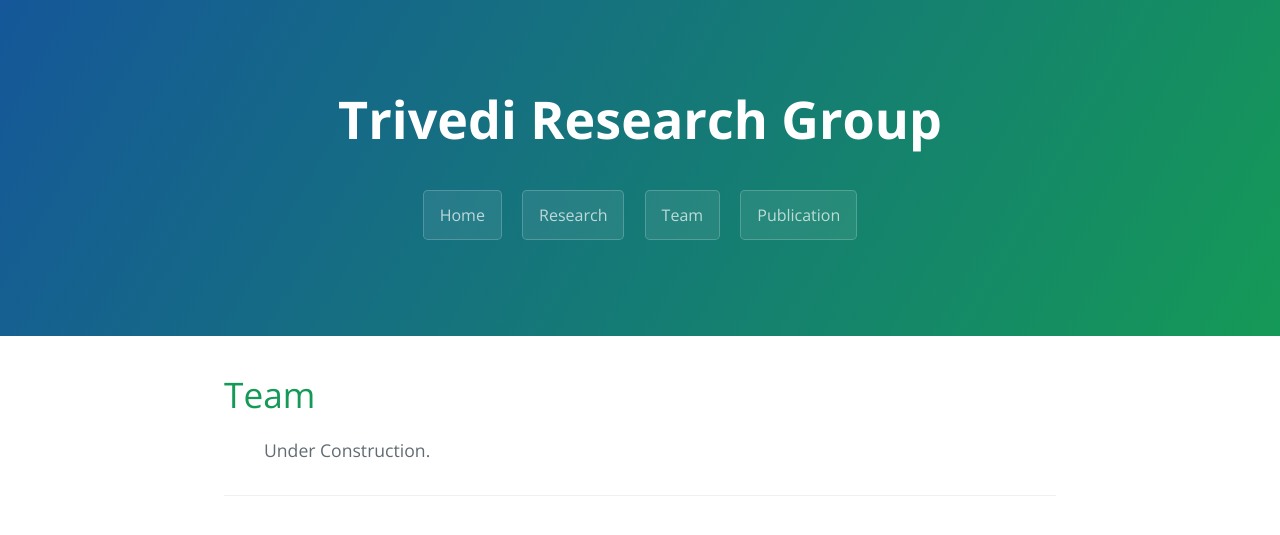
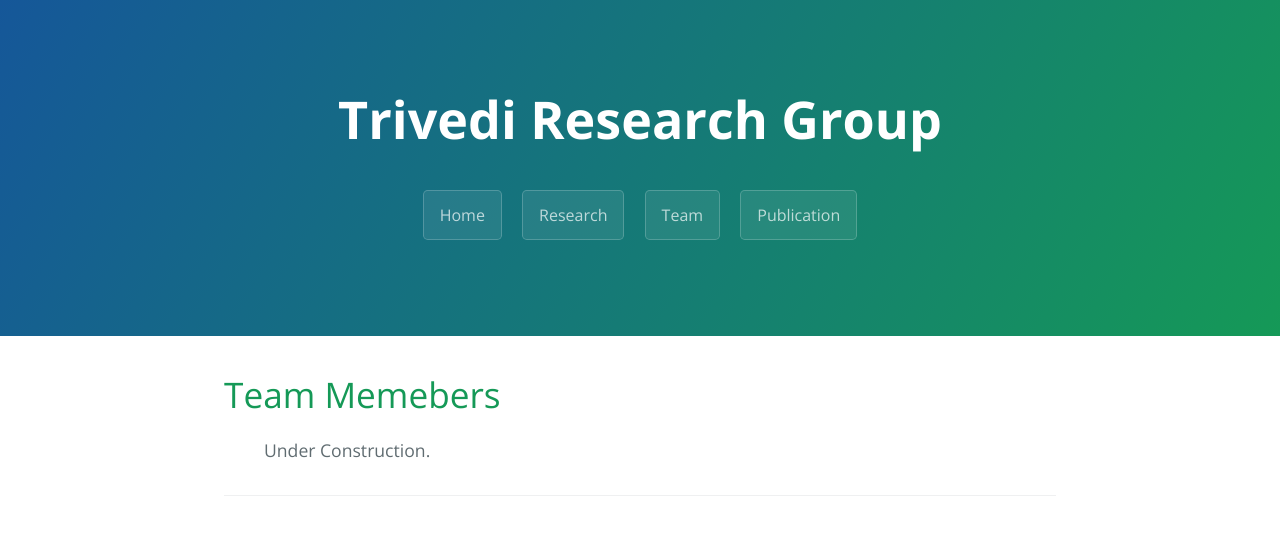
Before and after one commit to dharatrivedi/dharatrivedi.github.io, a Jekyll site: the page built from people.html, in a window 1280 px wide. Shown: the top 535 px of the page. Built offline with Jekyll 4.4.1, drawn with Linux system fonts in a browser that asks for light colours.

Commit message:
Update people.html

```diff
--- a/people.html
+++ b/people.html
@@ -4,7 +4,7 @@ title: {{ site.name }}
 ---
 
 <div id="home">
-  <h1>Team</h1>
+  <h1>Team Memebers</h1>
   <ul class="posts">
     {% for post in site.posts %}
       Under Construction.
```
